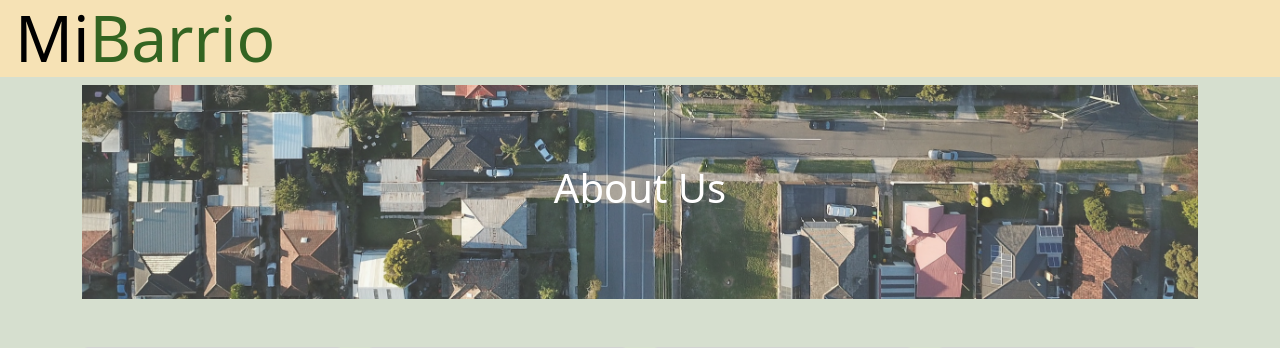
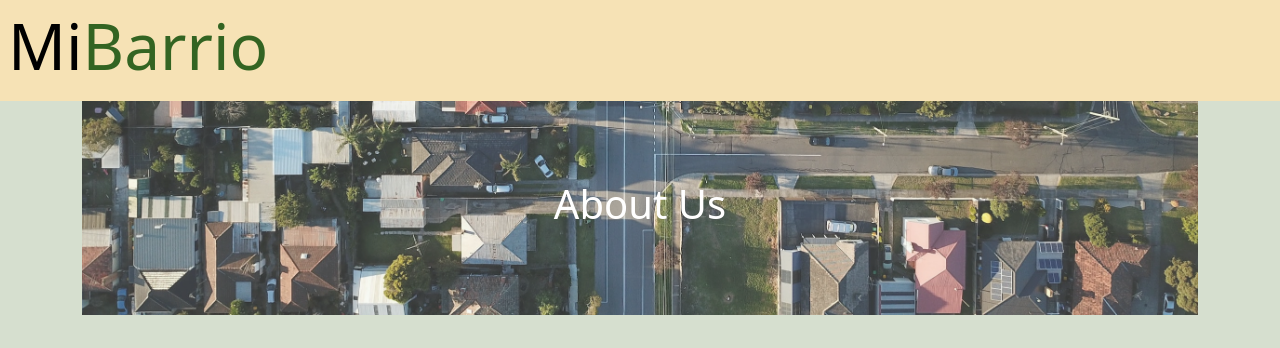
Before and after one commit to maria-palacios-ricaldi/MiBarrio-Web-App, a Django app: page /aboutUs in a window 1280 px wide. Shown: the top 348 px of the page. Run offline with Django 4.2, Linux system fonts and the light colour scheme.

Commit message:
Update style.css

```diff
--- a/App/MiBarrio/MiBarrioApp/static/css/style.css
+++ b/App/MiBarrio/MiBarrioApp/static/css/style.css
@@ -16,7 +16,8 @@ html, body {
   height: min-content;
   background: rgb(246,226, 181);
   text-align: left;
-  padding-left: 15px ;
+  padding-left: 17px ;
+  padding: 0.5em;
 }
 
 .wrapper {
```
